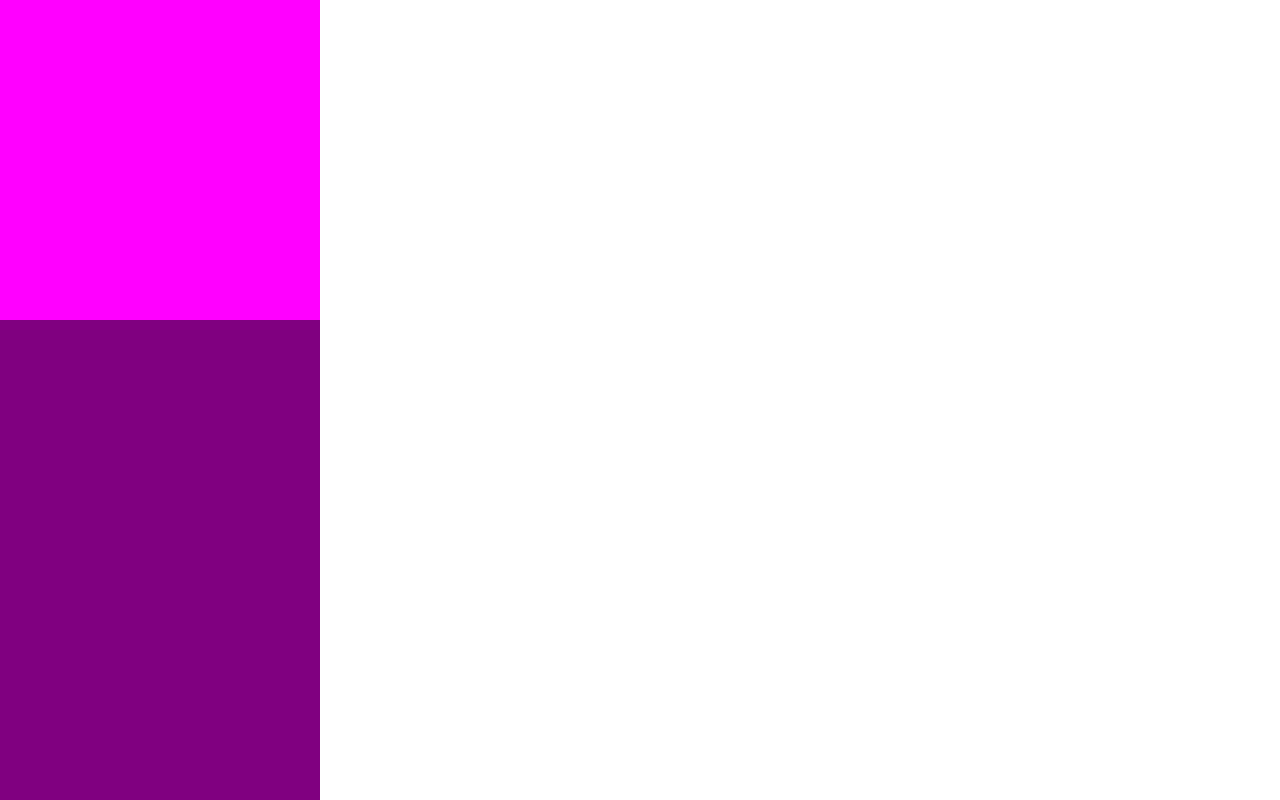
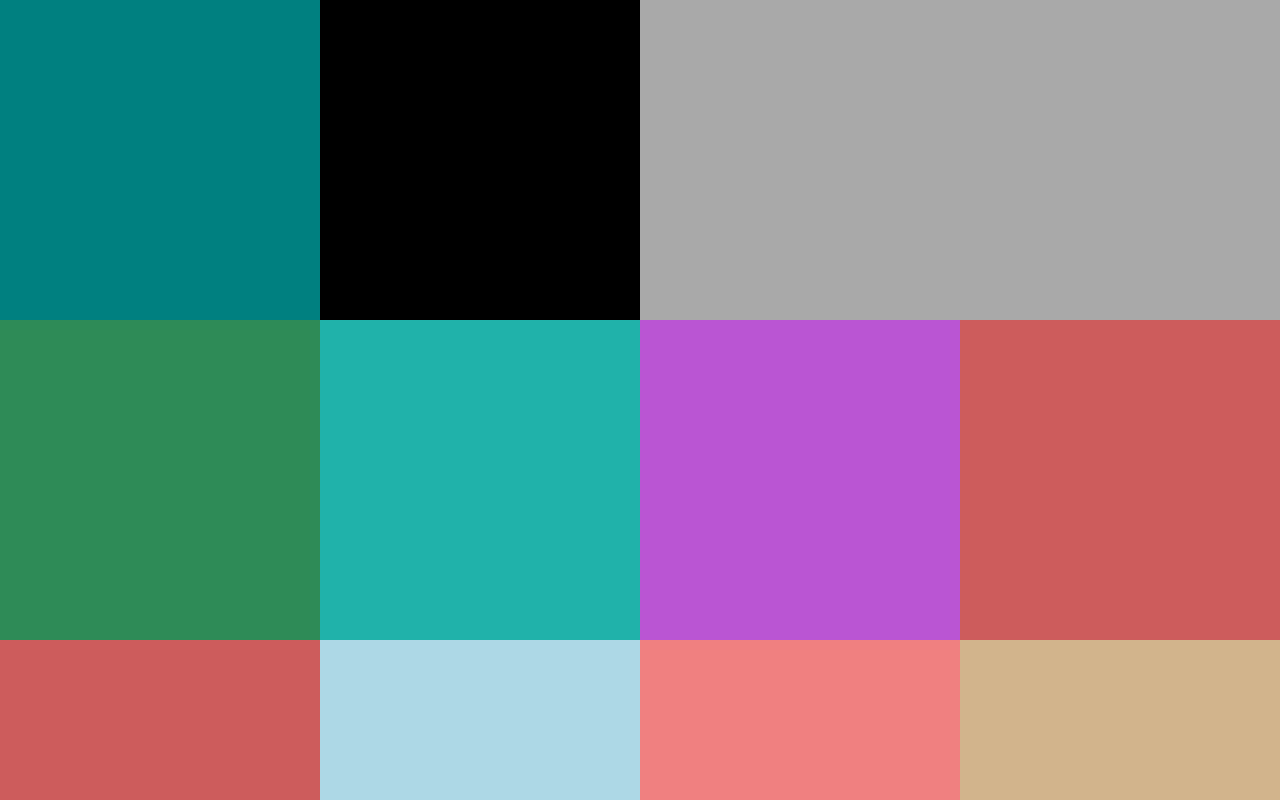
Before and after one commit to lyssfitz/color-boxes, a React (Create React App) app: page / in a window 1280 px wide. Shown: the top 800 px of the page. Built offline with nearby package versions, Linux system fonts and the light colour scheme.

Commit message:
Add styling

```diff
--- a/src/Box.js
+++ b/src/Box.js
@@ -3,12 +3,9 @@
 import './Box.css';
 
 class Box extends Component {
-	static defaultProps = {
-		allColors: ['purple', 'blue', 'purple', 'magenta'],
-	};
 	constructor(props) {
 		super(props);
-		this.state = { color: choice(this.props.allColors) };
+		this.state = { color: choice(this.props.colors) };
 		this.handleClick = this.handleClick.bind(this);
 	}
 
--- a/src/BoxContainer.css
+++ b/src/BoxContainer.css
@@ -0,0 +1,7 @@
+.BoxContainer {
+	display: flex;
+	flex-wrap: wrap;
+	justify-content: center;
+	align-items: center;
+	flex: 1;
+}
--- a/src/BoxContainer.js
+++ b/src/BoxContainer.js
@@ -6,6 +6,156 @@
 class BoxContainer extends Component {
 	static defaultProps = {
 		numBoxes: 18,
+		allColors: [
+			'AliceBlue',
+			'AntiqueWhite',
+			'Aqua',
+			'Aquamarine',
+			'Azure',
+			'Beige',
+			'Bisque',
+			'Black',
+			'BlanchedAlmond',
+			'Blue',
+			'BlueViolet',
+			'Brown',
+			'BurlyWood',
+			'CadetBlue',
+			'Chartreuse',
+			'Chocolate',
+			'Coral',
+			'CornflowerBlue',
+			'Cornsilk',
+			'Crimson',
+			'Cyan',
+			'DarkBlue',
+			'DarkCyan',
+			'DarkGoldenRod',
+			'DarkGray',
+			'DarkGrey',
+			'DarkGreen',
+			'DarkKhaki',
+			'DarkMagenta',
+			'DarkOliveGreen',
+			'DarkOrange',
+			'DarkOrchid',
+			'DarkRed',
+			'DarkSalmon',
+			'DarkSeaGreen',
+			'DarkSlateBlue',
+			'DarkSlateGray',
+			'DarkSlateGrey',
+			'DarkTurquoise',
+			'DarkViolet',
+			'DeepPink',
+			'DeepSkyBlue',
+			'DimGray',
+			'DimGrey',
+			'DodgerBlue',
+			'FireBrick',
+			'FloralWhite',
+			'ForestGreen',
+			'Fuchsia',
+			'Gainsboro',
+			'GhostWhite',
+			'Gold',
+			'GoldenRod',
+			'Gray',
+			'Grey',
+			'Green',
+			'GreenYellow',
+			'HoneyDew',
+			'HotPink',
+			'IndianRed',
+			'Indigo',
+			'Ivory',
+			'Khaki',
+			'Lavender',
+			'LavenderBlush',
+			'LawnGreen',
+			'LemonChiffon',
+			'LightBlue',
+			'LightCoral',
+			'LightCyan',
+			'LightGoldenRodYellow',
+			'LightGray',
+			'LightGrey',
+			'LightGreen',
+			'LightPink',
+			'LightSalmon',
+			'LightSeaGreen',
+			'LightSkyBlue',
+			'LightSlateGray',
+			'LightSlateGrey',
+			'LightSteelBlue',
+			'LightYellow',
+			'Lime',
+			'LimeGreen',
+			'Linen',
+			'Magenta',
+			'Maroon',
+			'MediumAquaMarine',
+			'MediumBlue',
+			'MediumOrchid',
+			'MediumPurple',
+			'MediumSeaGreen',
+			'MediumSlateBlue',
+			'MediumSpringGreen',
+			'MediumTurquoise',
+			'MediumVioletRed',
+			'MidnightBlue',
+			'MintCream',
+			'MistyRose',
+			'Moccasin',
+			'NavajoWhite',
+			'Navy',
+			'OldLace',
+			'Olive',
+			'OliveDrab',
+			'Orange',
+			'OrangeRed',
+			'Orchid',
+			'PaleGoldenRod',
+			'PaleGreen',
+			'PaleTurquoise',
+			'PaleVioletRed',
+			'PapayaWhip',
+			'PeachPuff',
+			'Peru',
+			'Pink',
+			'Plum',
+			'PowderBlue',
+			'Purple',
+			'RebeccaPurple',
+			'Red',
+			'RosyBrown',
+			'RoyalBlue',
+			'SaddleBrown',
+			'Salmon',
+			'SandyBrown',
+			'SeaGreen',
+			'SeaShell',
+			'Sienna',
+			'Silver',
+			'SkyBlue',
+			'SlateBlue',
+			'SlateGray',
+			'SlateGrey',
+			'Snow',
+			'SpringGreen',
+			'SteelBlue',
+			'Tan',
+			'Teal',
+			'Thistle',
+			'Tomato',
+			'Turquoise',
+			'Violet',
+			'Wheat',
+			'White',
+			'WhiteSmoke',
+			'Yellow',
+			'YellowGreen',
+		],
 	};
 
 	constructor(props) {
@@ -14,7 +164,7 @@
 	}
 
 	render() {
-		const boxes = Array.from({ length: this.props.numBoxes }).map(() => <Box />);
+		const boxes = Array.from({ length: this.props.numBoxes }).map(() => <Box colors={this.props.allColors} />);
 		return <div className="BoxContainer">{boxes}</div>;
 	}
 }
```
